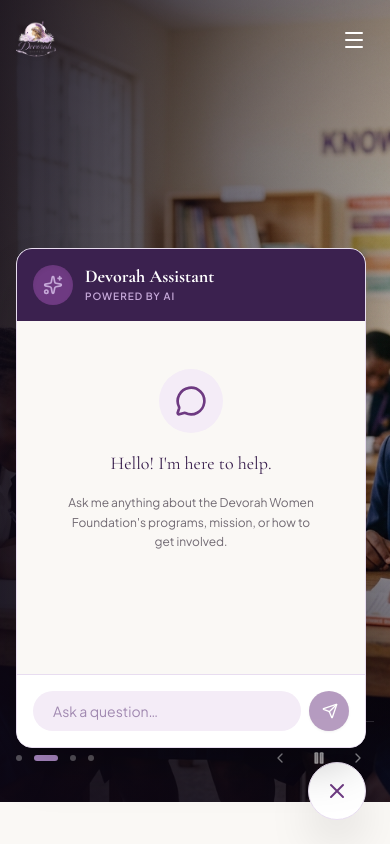
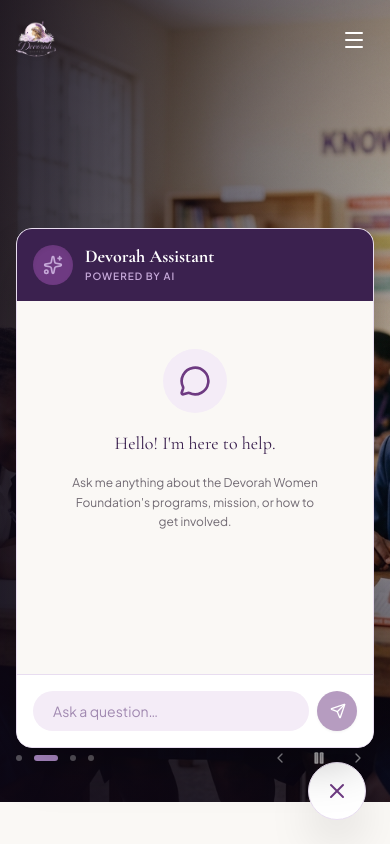
Before and after one commit to heropaulexy79/devorah-women-foundation, a Next.js app: page / in a window 390 px wide. Both pictures are taken after a click on the button 338 px from the left and 792 px from the top of the page. Shown: the top 844 px of the page. Built offline with nearby package versions, Linux system fonts and the light colour scheme.

Commit message:
fixing mobile AI asistant

```diff
--- a/components/ui/ChatWidget.tsx
+++ b/components/ui/ChatWidget.tsx
@@ -183,7 +183,7 @@
             animate={{ opacity: 1, y: 0, scale: 1 }}
             exit={{ opacity: 0, y: 20, scale: 0.95 }}
             transition={{ duration: 0.2 }}
-            className="fixed bottom-24 right-6 w-[350px] sm:w-[400px] h-[500px] max-h-[80vh] bg-white rounded-2xl shadow-2xl border border-[#E8DDF0] flex flex-col overflow-hidden z-50"
+            className="fixed bottom-24 z-50 inset-x-4 sm:inset-x-auto sm:right-6 sm:w-[400px] h-[520px] max-h-[80vh] bg-white rounded-2xl shadow-2xl border border-[#E8DDF0] flex flex-col overflow-hidden"
           >
             {/* Chat Header */}
             <div className="bg-[#3B214F] p-4 text-white flex items-center gap-3">
```
